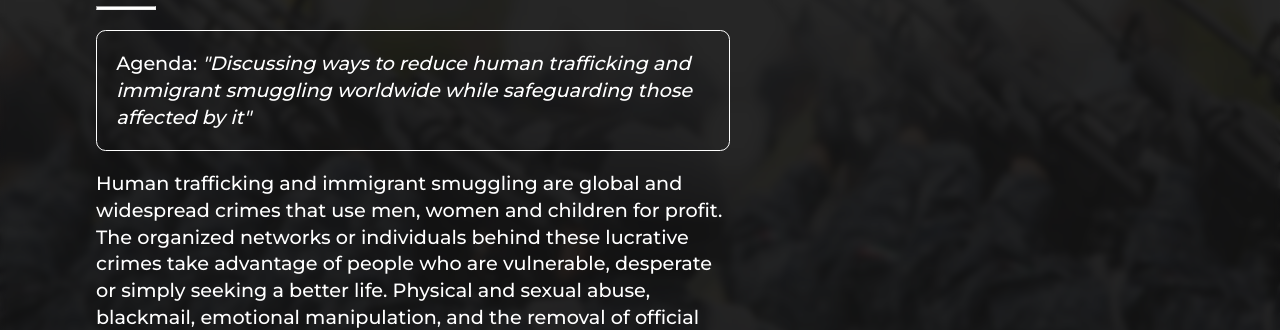
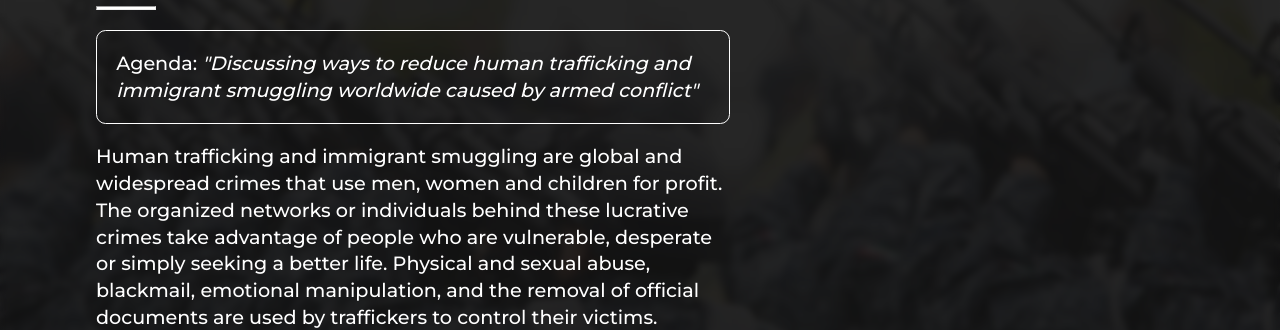
Before and after one commit to lciweb/lciweb.github.io, a plain HTML site: page committees/UNODC/index.html in a window 1280 px wide. Shown: the part 168-498 px from the top of the page. Drawn offline with Linux system fonts and the light colour scheme.

Commit message:
Updated agenda

```diff
--- a/committees/UNODC/index.html
+++ b/committees/UNODC/index.html
@@ -65,7 +65,7 @@
         <hr>
         <div class="content">
             <div class="text">
-                <p class="agenda">Agenda: <i>"Discussing ways to reduce human trafficking and immigrant smuggling worldwide while safeguarding those affected by it"</i></p>
+                <p class="agenda">Agenda: <i>"Discussing ways to reduce human trafficking and immigrant smuggling worldwide caused by armed conflict"</i></p>
                 <p>Human trafficking and immigrant smuggling are global and widespread crimes that use men, women and children for profit. The organized networks or individuals behind these lucrative crimes take advantage of people who are vulnerable, desperate or simply seeking a better life. Physical and sexual abuse, blackmail, emotional manipulation, and the removal of official documents are used by traffickers to control their victims. Smugglers sell illegal and dangerous services to desperate people and are often part of a well-organized, multinational network. Violence, abuse and the risk of exploitation are widespread traits of this crime.</p>
                 <p>Many immigrants die of thirst in deserts, perish at sea, or suffocate in containers. Combating smuggling and trafficking requires a systematic understanding of the nature and scope of the problem as well as best practices for controlling these operations. There are some beneficial approaches to combat immigrant smuggling and human trafficking: law enforcement activities, educational programs, participating in spreading awareness, and efforts to protect the rights of those who have been smuggled. Human trafficking and immigrant smuggling are not only grave crimes but also deeply entrenched social issues that demand immediate attention and multifaceted solutions. These crimes transcend borders, making them a global challenge that requires international cooperation and coordinated efforts among governments, organizations, and communities.</p>
 
```
